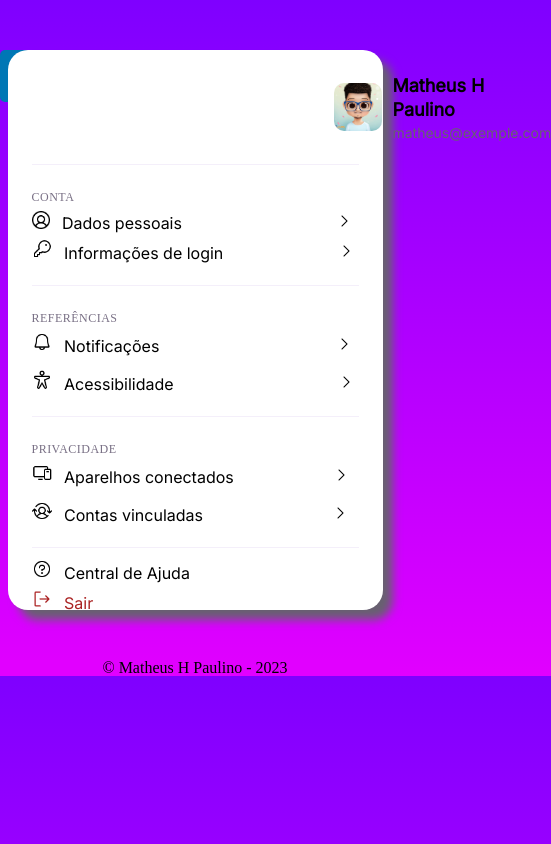
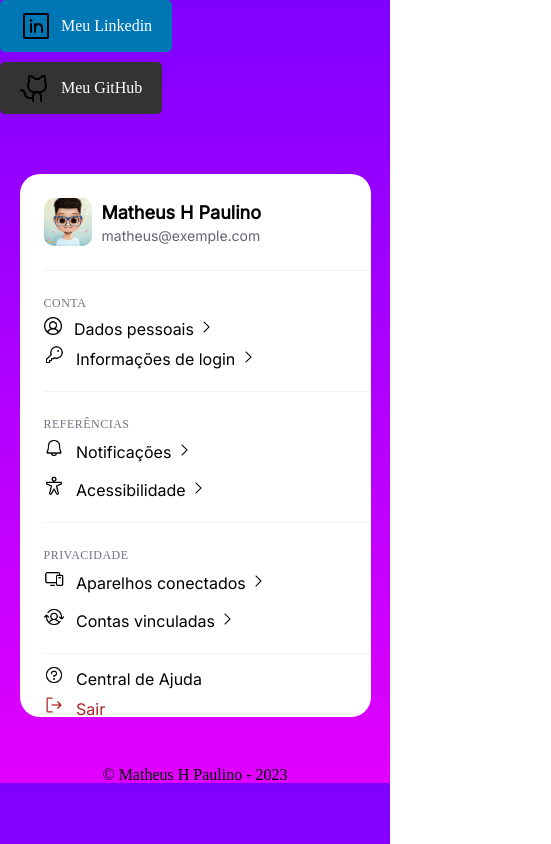
Before and after one commit to MatheusPaulino-Soft/Profile-Settings, a plain HTML site: page index.html in a window 390 px wide. Shown: the whole page, 551 px wide, since content can reach past the window. Drawn offline with Linux system fonts and the light colour scheme.

Commit message:
atualizacao do estilo - CSS

```diff
--- a/style.css
+++ b/style.css
@@ -263,3 +263,38 @@ footer {
 .github-button span {
     vertical-align: middle;
 }
+
+@media (max-width: 767px) {
+    .retangulo{
+        width: 90%;
+        height: auto;
+        box-shadow: none;
+        overflow: hidden;
+    }
+
+    .seta-dados,
+    .seta-login,
+    .seta-notificacao,
+    .seta-acessibilidade,
+    .seta-aparelhos,
+    .seta-contas{
+        margin-left: auto;
+    }
+
+    footer{
+        padding: 20px 0;
+        z-index: -1;
+    }
+
+    footer{
+        padding: 20px 0;
+    }
+
+    .linkedin-button,
+    .github-button{
+        float: none;
+        display: inline-block;
+        margin: 0 auto;
+        margin-bottom: 10px;
+    }
+}
```
Lines whose indentation alone changed are shown as unchanged.
